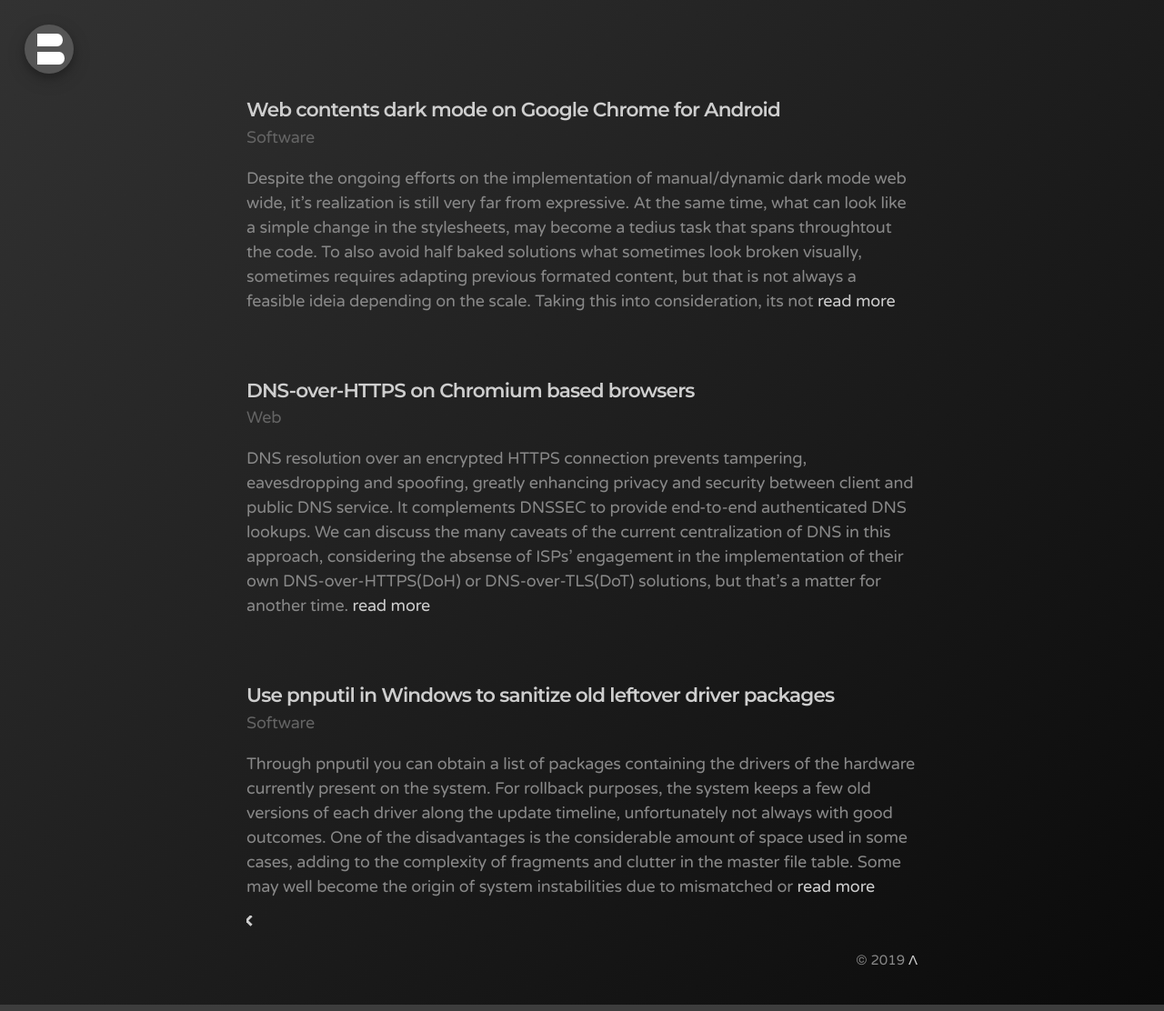
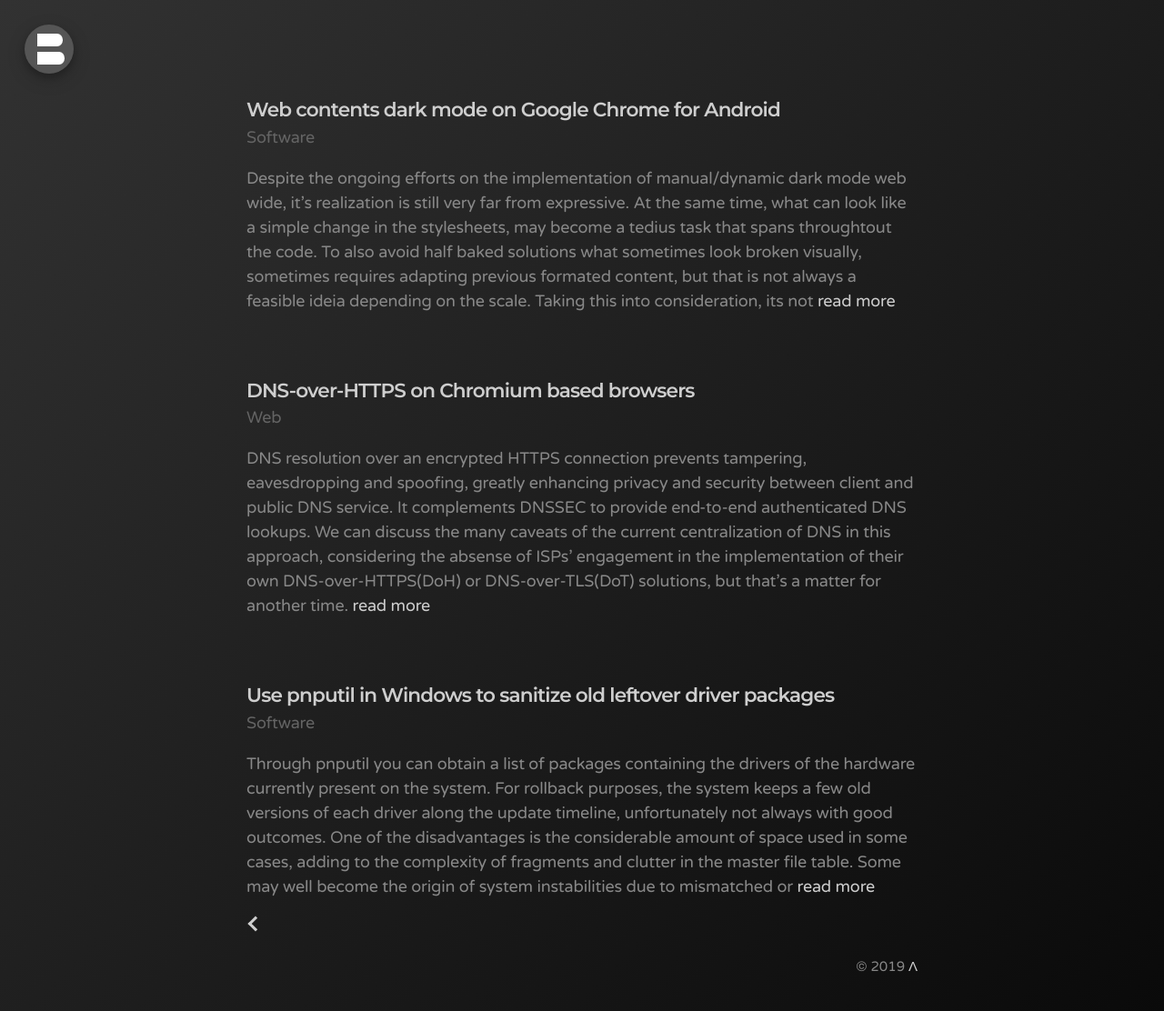
Before and after one commit to bonina/bonina.github.io, a Jekyll site: the page built from index.html, in a window 1280 px wide. Shown: the whole page at 91% size. Built offline with Jekyll 4.4.1, drawn with Linux system fonts in a browser that asks for light colours; the list of posts is cut into pages by our own code.

Commit message:
Update _pagination.scss

```diff
--- a/_sass/_pagination.scss
+++ b/_sass/_pagination.scss
@@ -22,33 +22,33 @@
 
   &:first-child {
     float: left;
-    margin-top:0.1rem;
-    margin-bottom:0.1rem;
-    //transform: rotate(260deg);
+    margin: 0.2rem;
+    //margin-top:0.1rem;
+    //margin-bottom:0.1rem;
   }
 
   &:last-child {
     float: right;
-    margin-top:0.1rem;
-    margin-bottom:0.1rem;
-    //transform: rotate(90deg);
+    margin: 0.2rem;
+    //margin-top:0.1rem;
+    //margin-bottom:0.1rem;
   }
 }
 
 a.right {
-    border: solid #cecece;
+  border: solid #cecece;
   border-width: 0 3px 3px 0;
   //display: inline-block;
-  padding: 3px;
-    transform: rotate(-45deg);
-    -webkit-transform: rotate(-45deg);
-  }
+  padding: 4.5px;
+  transform: rotate(-45deg);
+  -webkit-transform: rotate(-45deg);
+}
 
 a.left {
   border: solid #cecece;
   border-width: 0 3px 3px 0;
   //display: inline-block;
-  padding: 3px;
+  padding: 4.5px;
   transform: rotate(135deg);
   -webkit-transform: rotate(135deg);
 }
```
